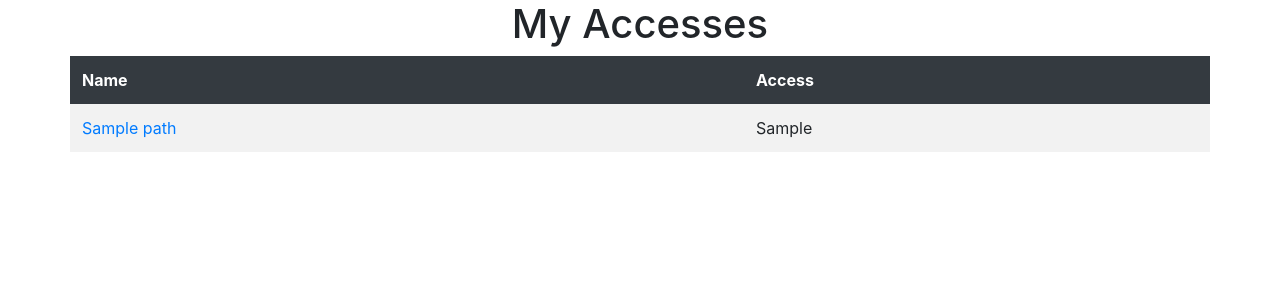
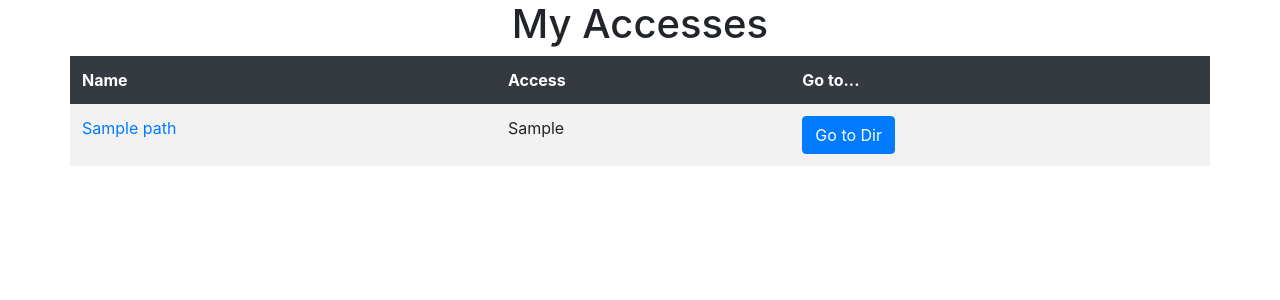
Before and after one commit to AleksandrKovshariov/Client, a Flask app: template templates/files/accesses.html in a window 1280 px wide. Shown: the part 56-356 px from the top of the page. Run offline with Flask 2, Linux system fonts and the light colour scheme; the template is opened without the code that fills it: most values are stand-ins (such as "Sample title", 1, 10 or a date in 2020); some libraries are stand-ins or nearby versions.

Commit message:
Go to dir button added to /access

```diff
--- a/files.py
+++ b/files.py
@@ -63,6 +63,8 @@ def access():
     accesses = json.loads(req.text).get('access')
     for acc in accesses:
         acc['accessType'] = re.sub("[\][]", "", acc['accessType'])
+        path = acc['path']
+        acc['pathToRoot'] = path[0:path.rfind('/') + 1]
 
     return render_template('files/accesses.html', accesses=accesses)
 
--- a/templates/files/accesses.html
+++ b/templates/files/accesses.html
@@ -10,6 +10,7 @@
         <tr>
           <th scope="col">Name</th>
           <th scope="col">Access</th>
+            <th scope="col">Go to...</th>
         </tr>
       </thead>
         {% for access in accesses %}
@@ -24,6 +25,13 @@
                         {{ access['accessType'] }}
                     </div>
                 </td>
+                <td>
+                    <a href="{{ url_for('files.resource', sub_path=access['pathToRoot']) }}">
+                        <button type="submit" class="btn btn-primary">
+                            Go to Dir
+                        </button>
+                    </a>
+                </td>
             </tr>
         {% endfor %}
     </table>
```
